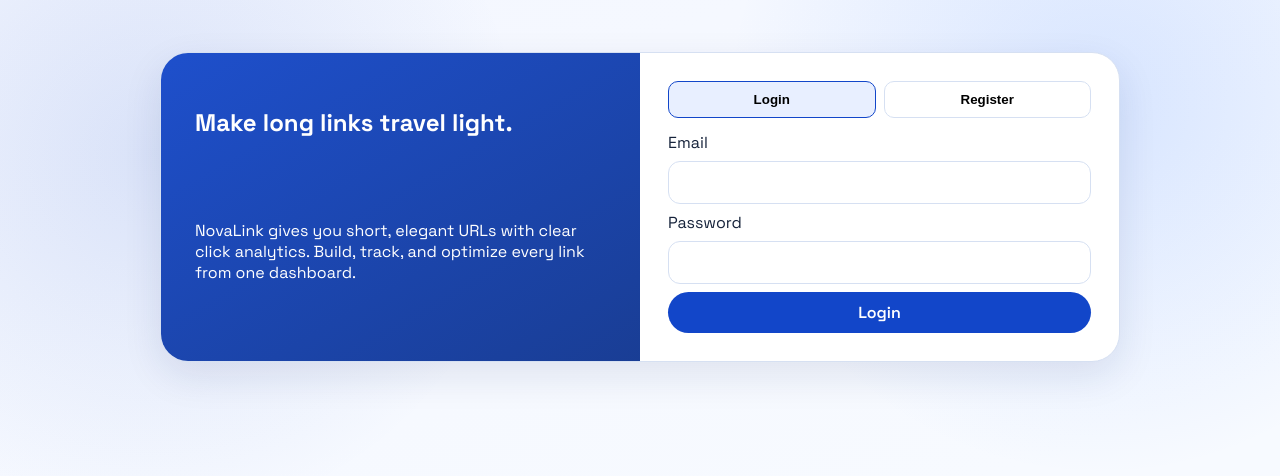
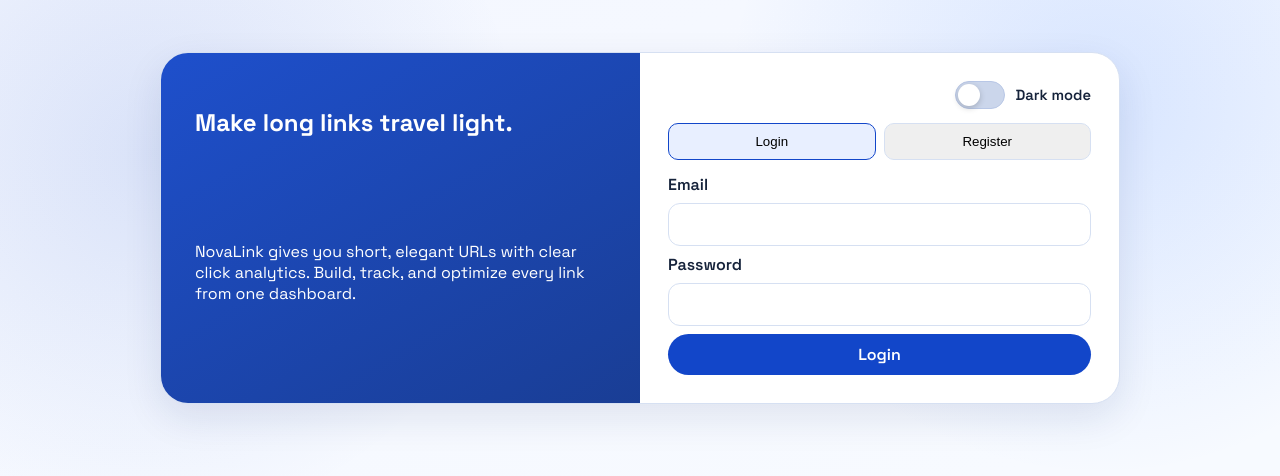
Before and after one commit to yuvii-b/url-shortener-mern, a React (Vite) app in the folder frontend/: page /auth in a window 1280 px wide. Shown: the top 476 px of the page. Built offline with nearby package versions, Linux system fonts and the light colour scheme; no server answers.

Commit message:
add dark mode support with theme toggle in AuthPage

```diff
--- a/frontend/src/pages/AuthPage.jsx
+++ b/frontend/src/pages/AuthPage.jsx
@@ -1,4 +1,4 @@
-import { useState } from 'react';
+import { useEffect, useState } from 'react';
 import { useNavigate } from 'react-router-dom';
 import { useAuth } from '../context/AuthContext.jsx';
 
@@ -13,10 +13,24 @@
   const [form, setForm] = useState(initialForm);
   const [error, setError] = useState('');
   const [loading, setLoading] = useState(false);
+  const [theme, setTheme] = useState(() => {
+    const storedTheme = localStorage.getItem('theme');
+
+    if (storedTheme === 'dark' || storedTheme === 'light') {
+      return storedTheme;
+    }
+
+    return window.matchMedia('(prefers-color-scheme: dark)').matches ? 'dark' : 'light';
+  });
   const { login, register } = useAuth();
   const navigate = useNavigate();
 
   const isRegister = mode === 'register';
+
+  useEffect(() => {
+    document.documentElement.setAttribute('data-theme', theme);
+    localStorage.setItem('theme', theme);
+  }, [theme]);
 
   const onSubmit = async (event) => {
     event.preventDefault();
@@ -53,6 +67,21 @@
       </aside>
 
       <section className="auth-panel">
+        <div className="auth-panel-head">
+          <label
+            className="theme-switch"
+            aria-label={theme === 'dark' ? 'Switch to light mode' : 'Switch to dark mode'}
+          >
+            <input
+              type="checkbox"
+              checked={theme === 'dark'}
+              onChange={() => setTheme((prev) => (prev === 'dark' ? 'light' : 'dark'))}
+            />
+            <span className="theme-slider" />
+            <span className="theme-switch-label">{theme === 'dark' ? 'Light mode' : 'Dark mode'}</span>
+          </label>
+        </div>
+
         <div className="tab-strip">
           <button
             type="button"
--- a/frontend/src/styles.css
+++ b/frontend/src/styles.css
@@ -736,6 +736,43 @@
 :root[data-theme='dark'] .table td {
   border-bottom-color: #2c3a56;
 }
+:root[data-theme='dark'] .auth-shell {
+  border-color: #2d3d5c;
+  background: #101a2d;
+  box-shadow: 0 18px 42px rgba(0, 0, 0, 0.45);
+}
+:root[data-theme='dark'] .auth-hero {
+  background:
+    linear-gradient(150deg, rgba(25, 83, 214, 0.95), rgba(18, 56, 136, 0.95)),
+    repeating-linear-gradient(45deg, rgba(255, 255, 255, 0.1) 0 3px, transparent 3px 9px);
+}
+:root[data-theme='dark'] .auth-panel {
+  background: #121d33;
+}
+:root[data-theme='dark'] .tab {
+  background: #15223a;
+  border-color: #314567;
+  color: #d6e4ff;
+}
+:root[data-theme='dark'] .tab.active {
+  background: #22395d;
+  border-color: #4f79bc;
+  color: #f2f7ff;
+}
+:root[data-theme='dark'] .auth-panel .input {
+  background: #0f182b;
+  border-color: #334a72;
+  color: #ecf2ff;
+}
+:root[data-theme='dark'] .auth-panel .input::placeholder {
+  color: #8fa3c8;
+}
+:root[data-theme='dark'] .auth-panel .button-primary {
+  background: #2f6fe8;
+}
+:root[data-theme='dark'] .auth-panel .button-primary:hover:not(:disabled) {
+  background: #3b7bf1;
+}
 
 .locked-overlay h2,
 .locked-overlay p {
@@ -770,19 +807,30 @@
   gap: 14px;
 }
 
+.auth-panel label {
+  color: var(--text-main);
+  font-weight: 600;
+}
+
+.auth-panel-head {
+  display: flex;
+  justify-content: flex-end;
+}
+
 .tab-strip {
   display: grid;
   grid-template-columns: 1fr 1fr;
   gap: 8px;
 }
 
+:root[data-theme='dark'] .auth-panel-head .theme-switch {
+  color: #c4d5f7;
+}
+
 .tab {
   padding: 10px;
   border-radius: 10px;
   border: 1px solid var(--border);
-  background: #fff;
-  cursor: pointer;
-  font-weight: 600;
 }
 
 .tab.active {
```
Lines whose indentation alone changed are shown as unchanged.
